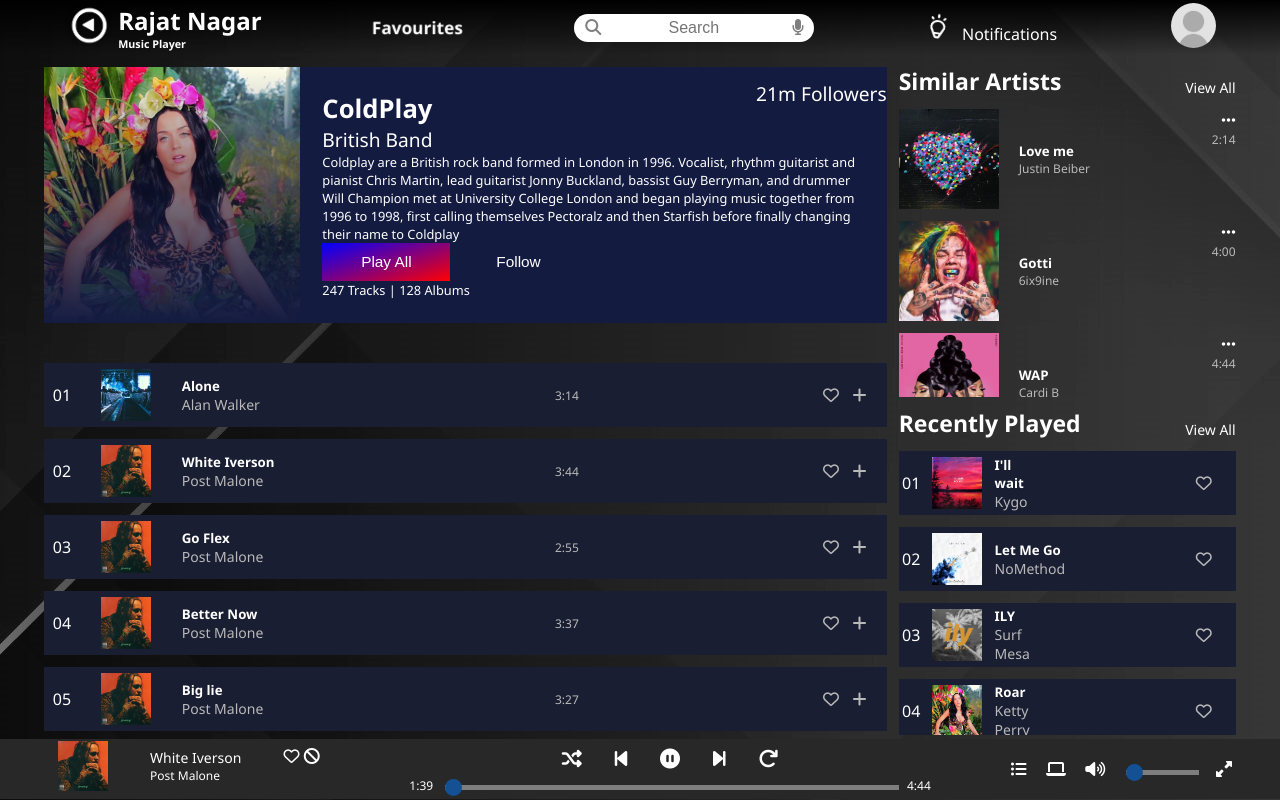
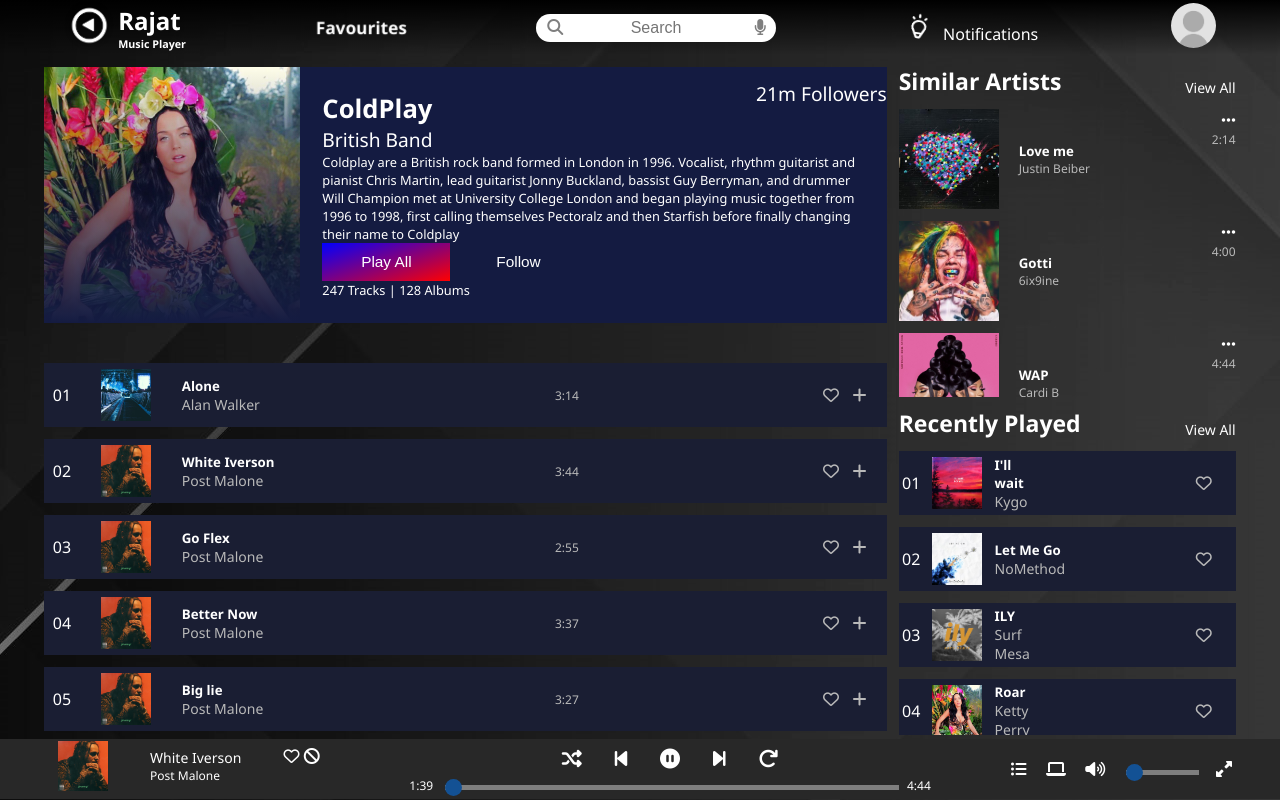
Before and after one commit to rajat705/Major-Project, a plain HTML site: page Single Playlist Screen.html in a window 1280 px wide. Drawn offline with Linux system fonts and the light colour scheme.

Commit message:
Update Single Playlist Screen.html

```diff
--- a/Single Playlist Screen.html
+++ b/Single Playlist Screen.html
@@ -26,7 +26,7 @@
             <div class="website-name">
                 <h2>
                     <a href="index.html">
-                        Rajat Nagar
+                        Rajat
                     </a>
                 </h2>
                 <h6 style="color: magenta;">
```
